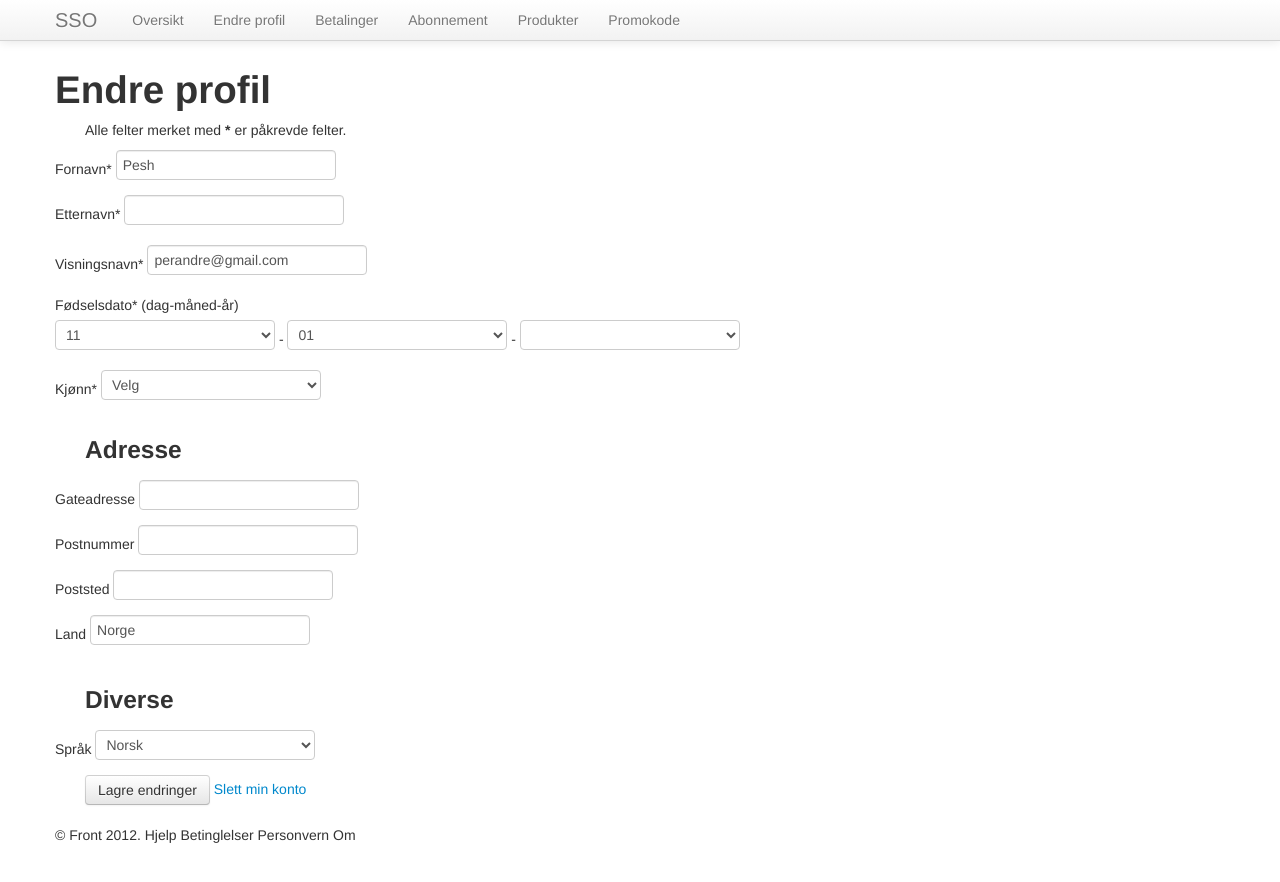
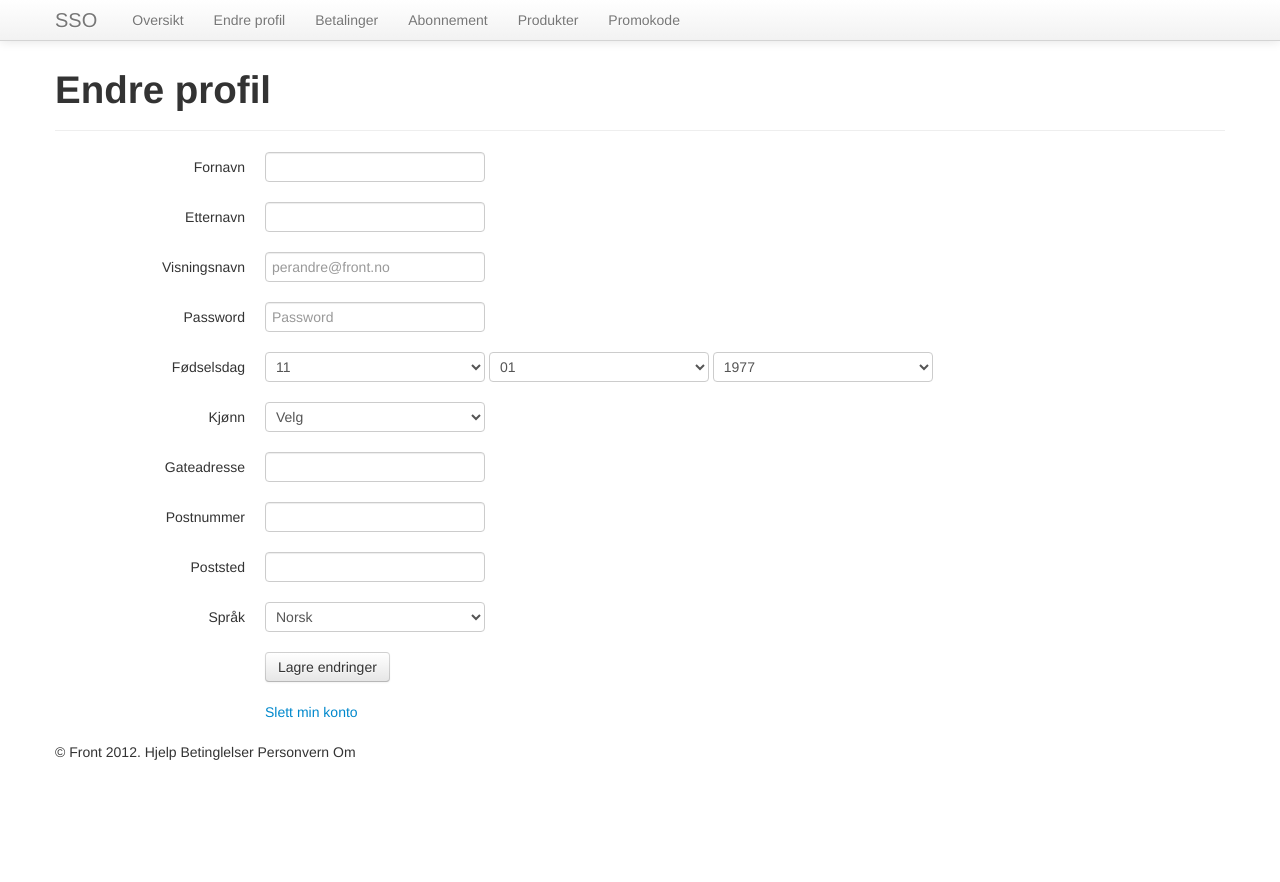
Before and after one commit to front/aboo, a Jekyll site: the page built from edit.html, in a window 1280 px wide. Shown: the top 882 px of the page. Built offline with Jekyll 4.4.1, drawn with Linux system fonts in a browser that asks for light colours; nearby versions of some CDN libraries.

Commit message:
edit cleanup

```diff
--- a/edit.html
+++ b/edit.html
@@ -3,35 +3,39 @@ layout: default
 title: Oversikt | SSO
 ---
 <h1>Endre profil</h1>
+<hr>
 
 <div class="span12">
-  <form>
-    <p>Alle felter merket med <strong>*</strong> er påkrevde felter.</p>
-    <div class="profile-segment first">
-      <div class="row clearfix inline-error">
-        <label>
-          Fornavn*
-          <input id="given_name" name="user[name][given_name]" type="text" class="regular" value="Pesh" required="required" />
-        </label>
-        <label>
-          Etternavn*
-          <input id="family_name" name="user[name][family_name]" type="text" class="regular" value="" required="required" />
-        </label>
-        <ul class="error-container"></ul>
+  <form class="form-horizontal">
+    <div class="control-group">
+      <label class="control-label" for="firstname">Fornavn</label>
+      <div class="controls">
+        <input type="text" id="firstname" placeholder="">
       </div>
-      <div class="row clearfix inline-error">
-        <label>
-          Visningsnavn*
-          <input id="display_name" name="user[display_name]" type="text" class="double" value="perandre@gmail.com" required="required" />
-        </label>
-        <ul class="error-container"></ul>
     </div>
-      <div class="row clearfix inline-error">
-        <label>
-          Fødselsdato* (dag-måned-år)
-        </label>
-        <div class="select-container">
-          <select name="user[Date_Day]">
+    <div class="control-group">
+      <label class="control-label" for="firstname">Etternavn</label>
+      <div class="controls">
+        <input type="text" id="lastname" placeholder="">
+      </div>
+    </div>
+    <div class="control-group">
+      <label class="control-label" for="inputEmail">Visningsnavn</label>
+      <div class="controls">
+        <input type="text" id="inputEmail" placeholder="perandre@front.no">
+      </div>
+    </div>
+    <div class="control-group">
+      <label class="control-label" for="inputPassword">Password</label>
+      <div class="controls">
+        <input type="password" id="inputPassword" placeholder="Password">
+      </div>
+    </div>
+
+    <div class="control-group">
+      <label class="control-label" for="inputPassword">Fødselsdag</label>
+      <div class="controls">
+        <select>
           <option value=""></option>
             <option value="1">01</option>
             <option value="2">02</option>
@@ -64,7 +68,8 @@ title: Oversikt | SSO
             <option value="29">29</option>
             <option value="30">30</option>
             <option value="31">31</option>
-          </select> <span class="o-desk">-</span> <select name="user[Date_Month]">
+        </select>
+        <select>
           <option value=""></option>
           <option value="01" selected="selected">01</option>
           <option value="02">02</option>
@@ -78,7 +83,8 @@ title: Oversikt | SSO
           <option value="10">10</option>
           <option value="11">11</option>
           <option value="12">12</option>
-        </select> <span class="o-desk">-</span> <select name="user[Date_Year]">
+        </select>
+        <select>
           <option value=""></option>
           <option value="2003">2003</option>
           <option value="2002">2002</option>
@@ -106,7 +112,7 @@ title: Oversikt | SSO
           <option value="1980">1980</option>
           <option value="1979">1979</option>
           <option value="1978">1978</option>
-        <option value="1977">1977</option>
+          <option value="1977" selected="selected">1977</option>
           <option value="1976">1976</option>
           <option value="1975">1975</option>
           <option value="1974">1974</option>
@@ -171,90 +177,64 @@ title: Oversikt | SSO
           <option value="1915">1915</option>
           <option value="1914">1914</option>
           <option value="1913">1913</option>
-        <option value="1912">1912</option>
-        <option value="1911">1911</option>
-        <option value="1910">1910</option>
-        <option value="1909">1909</option>
-        <option value="1908">1908</option>
-        <option value="1907">1907</option>
-        <option value="1906">1906</option>
-        <option value="1905">1905</option>
-        <option value="1904">1904</option>
-        <option value="1903">1903</option>
-        <option value="1902">1902</option>
-        <option value="1901">1901</option>
-        <option value="1900">1900</option>
-        <option value="1899">1899</option>
-        <option value="1898">1898</option>
-        <option value="1897">1897</option>
-        <option value="1896">1896</option>
-        <option value="1895">1895</option>
-        <option value="1894">1894</option>
-        <option value="1893">1893</option>
         </select>
       </div>
-    <ul class="error-container"></ul>
     </div>
-  <div class="row clearfix inline-error">
-    <label>
-      Kjønn*
-      <select id="gender" name="user[gender]" class="regular" title="Vennligst velg riktig kjønn">
-        <option value="">Velg</option>
-        <option value="male" >Mann</option>
-        <option value="female" >Kvinne</option>
+
+    <div class="control-group">
+      <label class="control-label" for="gender">Kjønn</label>
+      <div class="controls">
+        <select>
+          <option>Velg</option>
+          <option>Kvinne</option>
+          <option>Mann</option>
         </select>
-    </label>
-    <ul class="error-container"></ul>
-  </div>
-  <ul class="error-container"></ul>
-</div>
-<div class="profile-segment">
-  <h3>Adresse</h3>
-  <fieldset>
-    <div class="row clearfix">
-      <label>
-        Gateadresse
-        <input id="street_address_home" name="user[addresses][home][street_address]" type="text" class="street" value="" />
-      </label>
-    </div>
-    <div class="row clearfix">
-      <label>
-        Postnummer
-        <input id="postal_code_home" name="user[addresses][home][postal_code]" type="text" class="zipcode" pattern="[0-9]*" value="" />
-      </label>
-      <label>
-        Poststed
-        <input id="locality_home" name="user[addresses][home][locality]" type="text" class="locality" value="" />
-      </label>
-    </div>
-    <div class="row clearfix">
-      <label>
-        Land
-        <input id="country_home" name="user[addresses][home][country]" type="text" class="country" value="Norge" />
-      </label>
-    </div>
-    <input id="type_home" name="user[addresses][home][type]" type="hidden" value="home" />
-    <input id="latitude_home" name="user[addresses][home][latitude]" type="hidden" value="" />
-    <input id="longitude_home" name="user[addresses][home][longitude]" type="hidden" value="" />
-    <ul class="error-container"></ul>
-  </fieldset>
-</div>
-<div class="profile-segment">
-  <h3>Diverse</h3>
-  <div class="row clearfix">
-    <label>
-      Språk
-      <select id="locale" name="user[locale]" class="regular" title="Vennligst velg språk">
-        <option value="nb_NO" selected="selected">Norsk</option>
-        <option value="sv_SE">Svenska</option>
-        <option value="en_US">English</option>
-      </select>
-    </label>
       </div>
     </div>
-<div class="form-controls half">
-  <input type="submit" value="Lagre endringer" class="btn submit" />
-  <a class="delete-account" href="/account/delete">Slett min konto</a>
+
+    <div class="control-group">
+      <label class="control-label" for="street">Gateadresse</label>
+      <div class="controls">
+        <input type="text" id="street" placeholder="">
       </div>
-<input type='hidden' name='form_hash' value='co5BzXtDeJd03a4VK5Tav88ytgIt+SLrREOYz3wsJ+o1NTRiNmJhMjdhYTY5OGY2ZDk3MDExMTc4NzAyZWI3NE21jj/1iVfwnqDabbyJG9DPw6L3sVUFUTm4ymWMaHe6' /></form>
     </div>
+
+    <div class="control-group">
+      <label class="control-label" for="zip">Postnummer</label>
+      <div class="controls">
+        <input type="text" id="zip" placeholder="">
+      </div>
+    </div>
+
+    <div class="control-group">
+      <label class="control-label" for="city">Poststed</label>
+      <div class="controls">
+        <input type="text" id="city" placeholder="">
+      </div>
+    </div>
+
+    <div class="control-group">
+      <label class="control-label" for="zip">Språk</label>
+      <div class="controls">
+        <select>
+          <option>Norsk</option>
+          <option>English</option>
+        </select>
+      </div>
+    </div>
+
+    <div class="control-group">
+      <div class="controls">
+        <button type="submit" class="btn">Lagre endringer</button>
+      </div>
+    </div>
+
+    <div class="control-group">
+      <div class="controls">
+        <a href="">Slett min konto</a>
+      </div>
+    </div>
+
+  </form>
+
+</div>
```
Lines whose indentation alone changed are shown as unchanged.
